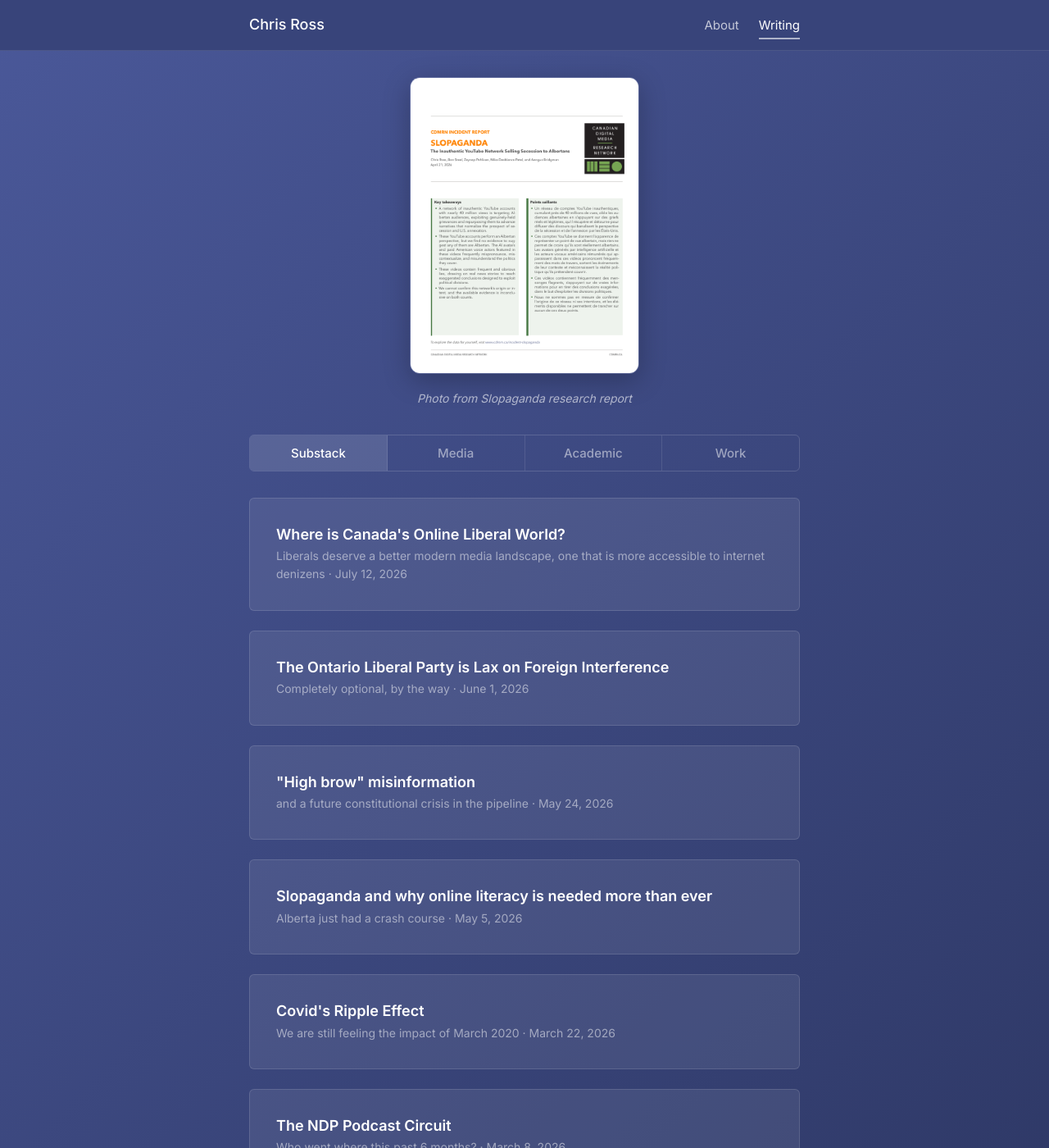
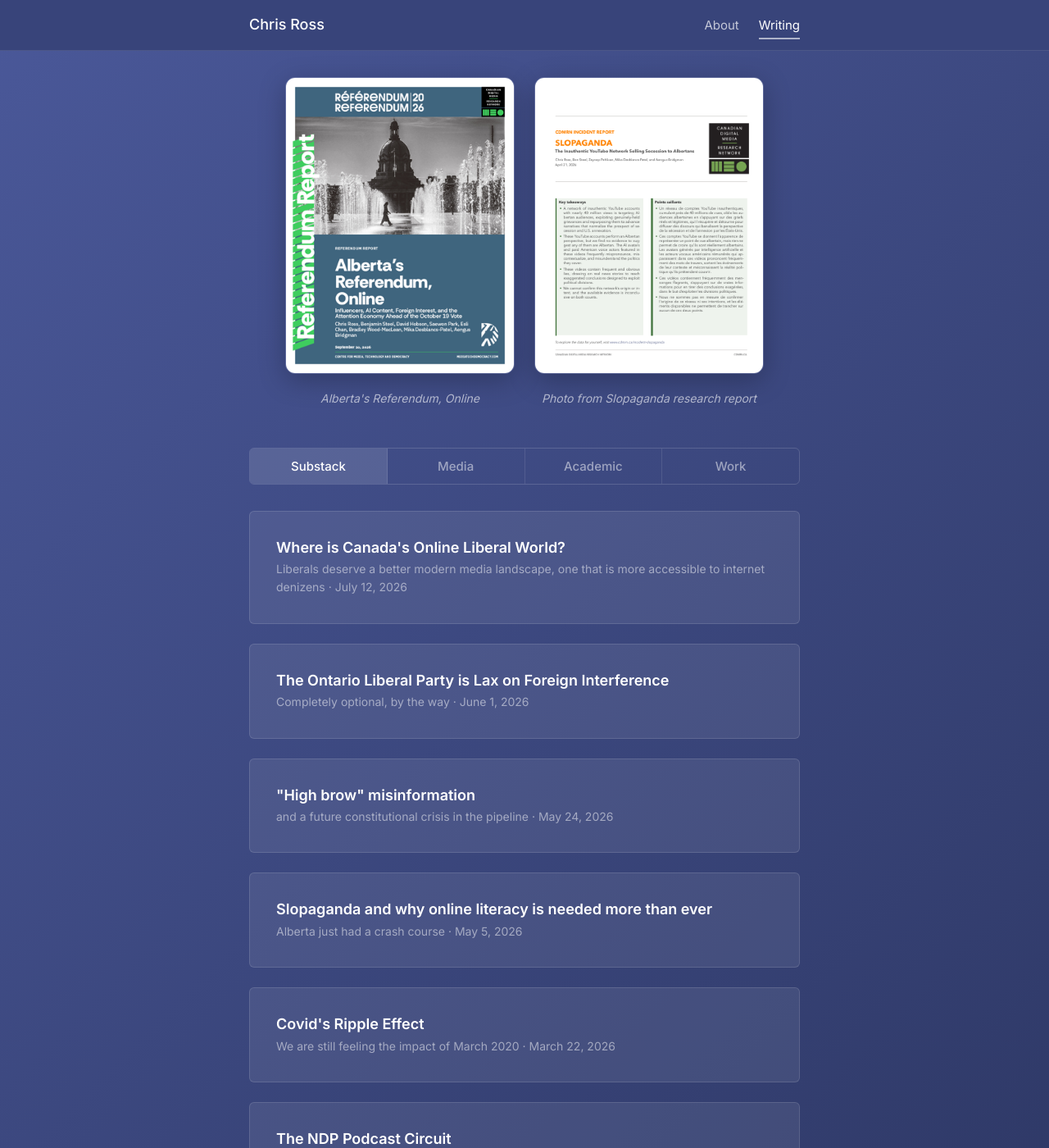
Before and after one commit to chrispross/chrispross.github.io, a Jekyll site: the page built from writing.html, in a window 1280 px wide and 1400 px high. Shown: the whole window at 82% size. Built offline with Jekyll 4.4.1, drawn with Linux system fonts in a browser that asks for light colours; comment, search, counter and statistics services are not loaded.

Commit message:
Feature Alberta referendum report alongside Slopaganda
Add the September 2026 CMTD report as a second featured cover,
convert the featured slot to a responsive two-up layout, and list
the report at the top of the Work tab.

Co-Authored-By: Claude Opus 5 (1M context) <noreply@anthropic.com>

```diff
--- a/writing.html
+++ b/writing.html
@@ -195,8 +195,17 @@ permalink: /writing/
   }
 
   .featured-report {
+    display: flex;
+    flex-wrap: wrap;
+    justify-content: center;
+    align-items: flex-start;
+    gap: var(--spacing-md, 1.5rem);
+    margin-bottom: var(--spacing-lg);
+  }
+
+  .featured-report-item {
+    flex: 0 1 280px;
     text-align: center;
-    margin-bottom: var(--spacing-lg);
   }
 
   .featured-report-photo {
@@ -222,10 +231,19 @@ permalink: /writing/
 </style>
 
 <div class="featured-report">
-  <a href="https://mediatechdemocracy.com/en/publications/slopaganda-alberta-secession_2026/" target="_blank" rel="noopener noreferrer" class="featured-report-link">
-    <img src="/assets/images/slopaganda-report.png" alt="Slopaganda research report cover" class="featured-report-photo">
-  </a>
-  <p class="featured-report-caption">Photo from Slopaganda research report</p>
+  <div class="featured-report-item">
+    <a href="https://mediatechdemocracy.com/en/publications/ab-referendum-online_2026/" target="_blank" rel="noopener noreferrer" class="featured-report-link">
+      <img src="/assets/images/ab-referendum-report.png" alt="Alberta's Referendum, Online research report cover" class="featured-report-photo">
+    </a>
+    <p class="featured-report-caption">Alberta's Referendum, Online</p>
+  </div>
+
+  <div class="featured-report-item">
+    <a href="https://mediatechdemocracy.com/en/publications/slopaganda-alberta-secession_2026/" target="_blank" rel="noopener noreferrer" class="featured-report-link">
+      <img src="/assets/images/slopaganda-report.png" alt="Slopaganda research report cover" class="featured-report-photo">
+    </a>
+    <p class="featured-report-caption">Photo from Slopaganda research report</p>
+  </div>
 </div>
 
 <div class="tabs">
@@ -264,6 +282,11 @@ permalink: /writing/
 </div>
 
 <div class="tab-content" id="tab-work">
+  <a href="https://mediatechdemocracy.com/en/publications/ab-referendum-online_2026/" target="_blank" rel="noopener noreferrer" class="article-card">
+    <h3>Alberta's Referendum, Online: Influencers, AI Content, Foreign Interest, and the Attention Economy Ahead of the October 19 Vote</h3>
+    <p class="writing-meta">Report, Centre for Media, Technology and Democracy &middot; September 2026</p>
+  </a>
+
   <a href="https://mediatechdemocracy.com/en/publications/slopaganda-alberta-secession_2026/" target="_blank" rel="noopener noreferrer" class="article-card">
     <h3>Slopaganda: The Inauthentic YouTube Network Selling Secession to Albertans</h3>
     <p class="writing-meta">Incident Report, Canadian Digital Media Research Network &middot; April 2026</p>
```
Also changed, not shown: assets/images/ab-referendum-report.png (added).
